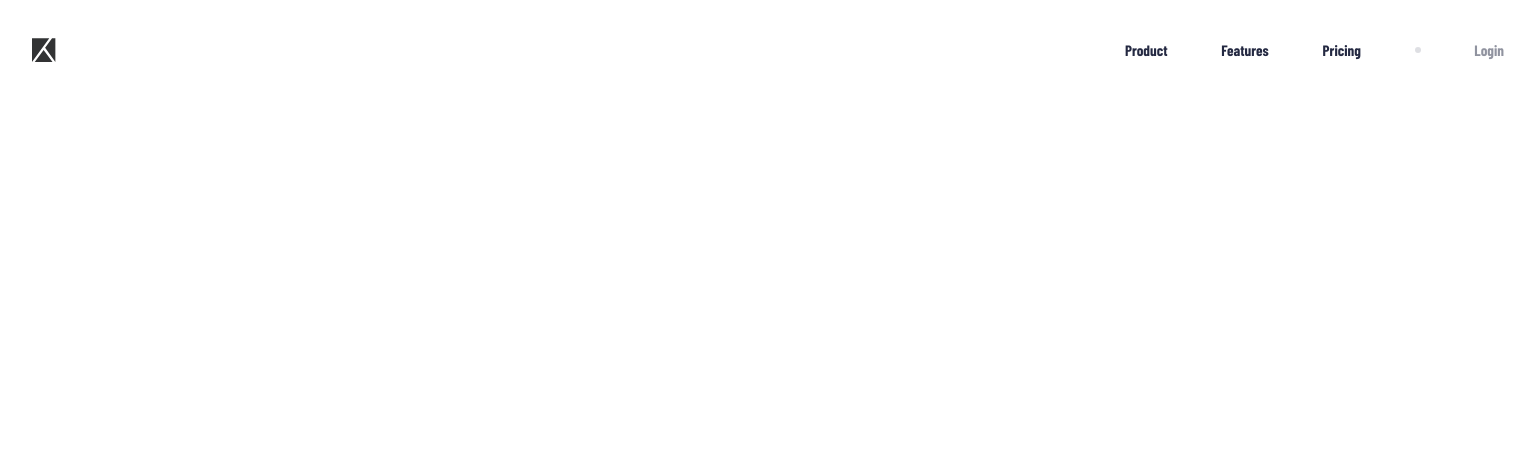
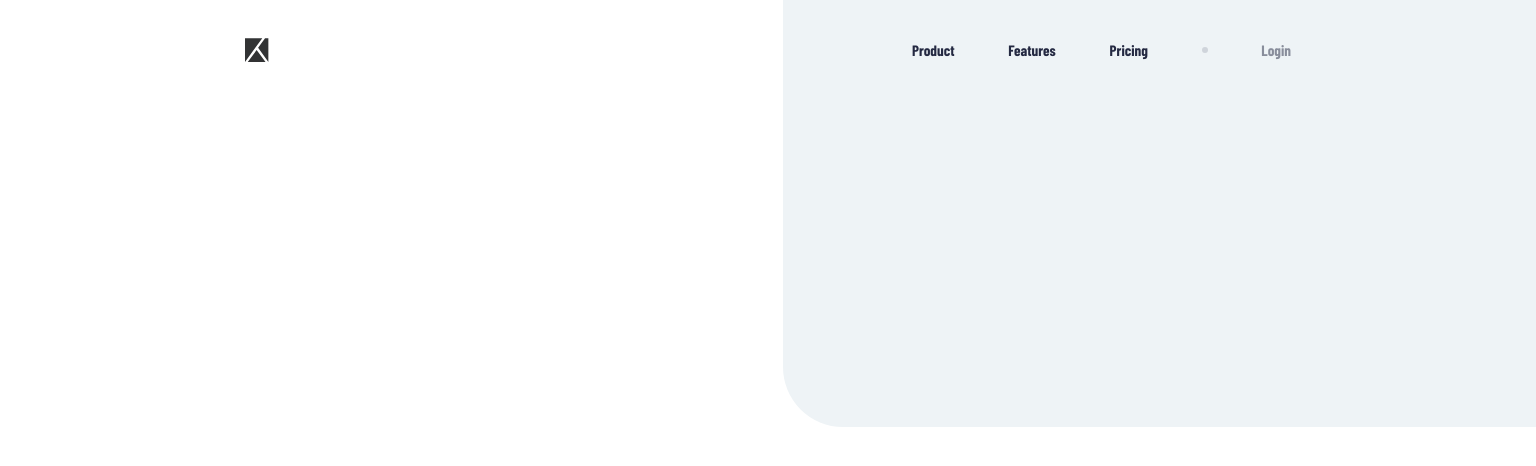
Before and after one commit to acmahaja/project-tracking-intro-component, a Next.js app: page / in a window 1536 px wide. Shown: the top 466 px of the page. Built offline with nearby package versions, Linux system fonts and the light colour scheme.

Commit message:
Added responsive navbar and rectangle

```diff
--- a/src/pages/index.js
+++ b/src/pages/index.js
@@ -1,7 +1,6 @@
 import Head from 'next/head'
-import {main} from '@/styles/Home.module.css'
+import {main, rectangle} from '@/styles/Home.module.css'
 import Navbar from '@/components/Navbar'
-import { useState } from "react";
 
 export default function Home() {
 
@@ -13,6 +12,7 @@ export default function Home() {
         <link rel="icon" href="/favicon-32x32.png" />
       </Head>
       <main className={main}>
+        <div className={rectangle}></div>
         <Navbar />
       </main>
     </>
--- a/src/styles/Home.module.css
+++ b/src/styles/Home.module.css
@@ -1,4 +1,47 @@
 .main {
   width: 100%;
   height: 100%;
+  display: flex;
+  flex-direction: column;
+  align-items: center;
 }
+
+.rectangle{
+  height: 425px;
+  width: calc(50%);
+
+  background: hsla(204, 32%, 95%, 1);
+
+  position: absolute;
+  z-index: -1;
+
+  border-radius: 0px 0px 0px 60px;
+  right: -15px;
+}
+
+@media only screen and (min-width: 650px) {
+
+  .rectangle{
+    height: 427px;
+    width: calc(50% - 14px);
+
+    border-radius: 0px 0px 0px 60px;
+    right: -15px;
+  }
+
+}
+
+@media only screen and (min-width: 1440px) {
+  .main {
+    width: 1440px;
+  }
+
+  .rectangle{
+    height: 427px;
+    width: calc(50%);
+
+    border-radius: 0px 0px 0px 60px;
+    right: -15px;
+  }
+
+}
--- a/src/styles/Navbar.module.css
+++ b/src/styles/Navbar.module.css
@@ -1,8 +1,11 @@
 .navbar {
   width: 100%;
+  max-width: 1110px;
   height: fit-content;
   padding: 38px 32px 0px 32px;
   box-sizing: border-box;
+
+
 
   display: flex;
   flex-direction: row;
--- a/src/styles/globals.css
+++ b/src/styles/globals.css
@@ -21,6 +21,8 @@ html, body, #__next{
   font-family: 'Barlow Condensed', sans-serif;
 }
 
-html {
-
+#__next {
+  display: flex;
+  flex-direction: row;
+  justify-content: center;
 }
```
